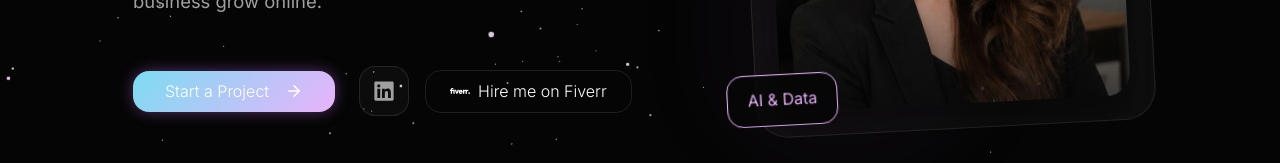
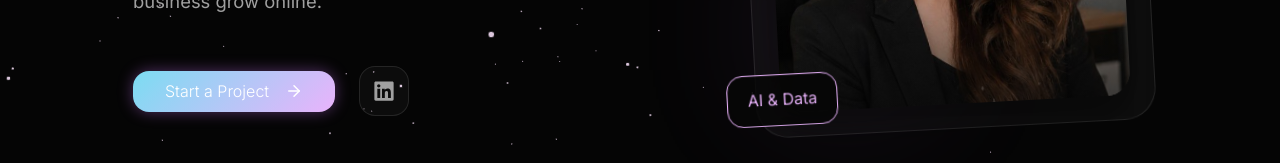
Before and after one commit to abir-dev0/abir, a React (Vite) app: page / in a window 1280 px wide. Shown: the part 469-632 px from the top of the page. Built offline with nearby package versions, Linux system fonts and the light colour scheme.

Commit message:
Remove Fiverr links

```diff
--- a/src/components/Contact.jsx
+++ b/src/components/Contact.jsx
@@ -138,9 +138,6 @@ const Contact = () => {
               <a href="https://www.linkedin.com/in/abirhachlafi/" target="_blank" rel="noopener noreferrer" className="social-circle" title="LinkedIn">
                 <FaLinkedin size={24} />
               </a>
-              <a href="https://www.fiverr.com/abirhachlafi" target="_blank" rel="noopener noreferrer" className="social-circle" title="Hire me on Fiverr">
-                <SiFiverr size={26} />
-              </a>
             </motion.div>
           </div>
         </div>
--- a/src/components/Hero.jsx
+++ b/src/components/Hero.jsx
@@ -84,22 +84,6 @@ const Hero = () => {
             <div style={{ display: 'flex', gap: '1rem', alignItems: 'center' }}>
               <a href="https://www.linkedin.com/in/abirhachlafi/" target="_blank" rel="noopener noreferrer" className="social-icon" title="LinkedIn">
                 <FaLinkedin size={22} />
-              </a>
-              <a
-                href="https://www.fiverr.com/abirhachlafi"
-                target="_blank"
-                rel="noopener noreferrer"
-                className="btn btn-secondary"
-                style={{
-                  padding: '0.5rem 1.5rem',
-                  borderRadius: '1rem',
-                  display: 'flex',
-                  alignItems: 'center',
-                  gap: '0.5rem'
-                }}
-              >
-                <SiFiverr size={20} />
-                <span>Hire me on Fiverr</span>
               </a>
             </div>
           </motion.div>
```
Also changed, not shown: src/data/certifications.js (line endings or trailing spaces).
